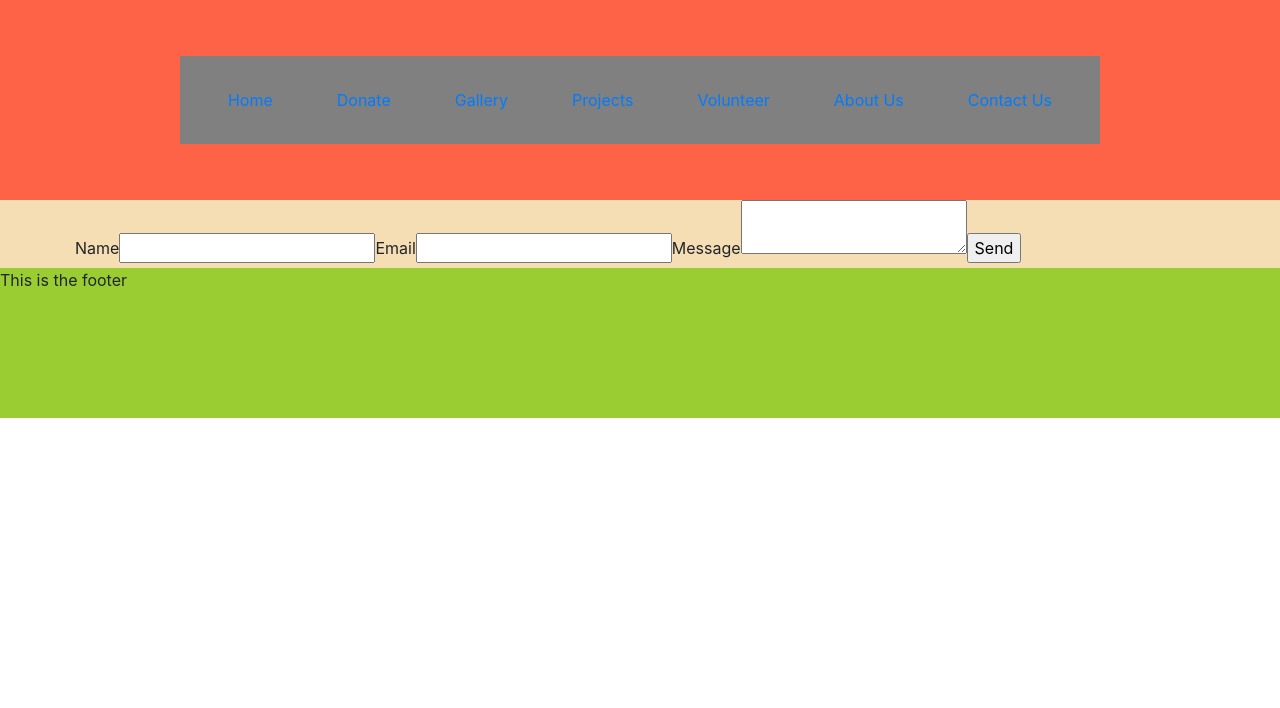
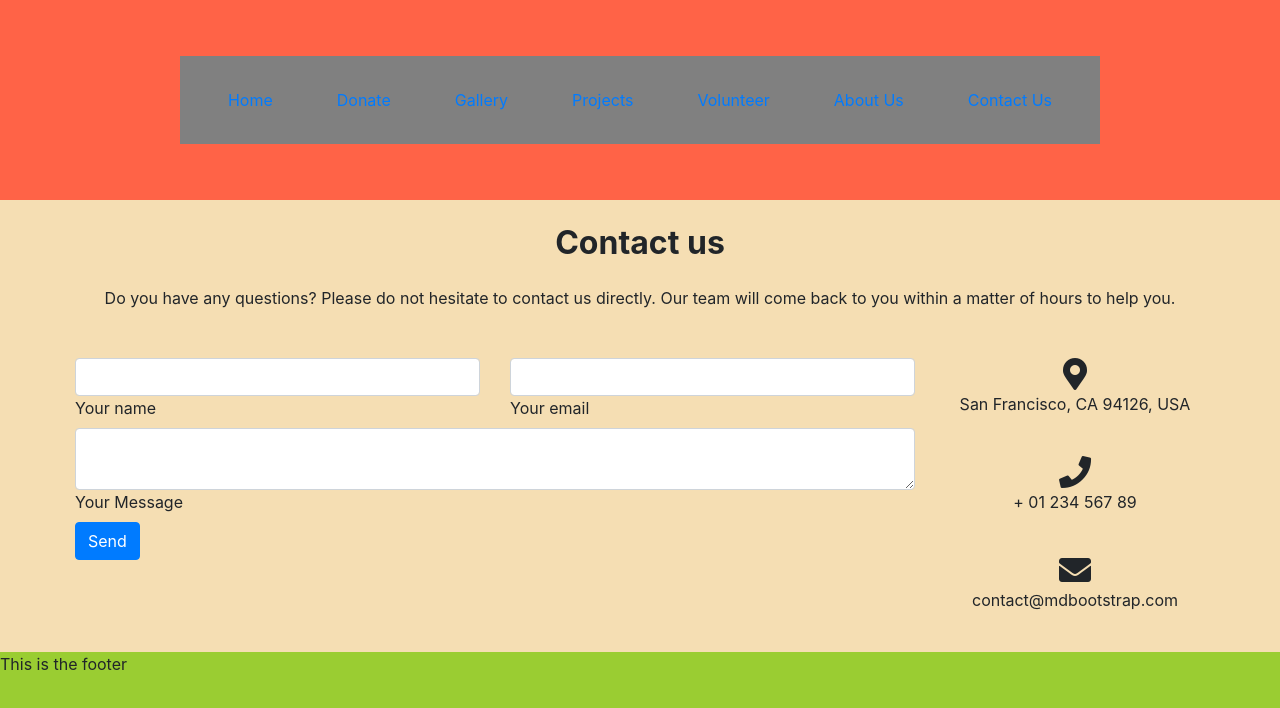
Before and after one commit to rasulacaldera/acapella, an Angular app: page /contact-us in a window 1280 px wide. Shown: the top 708 px of the page. Built offline with nearby package versions, Linux system fonts and the light colour scheme.

Commit message:
amending html

```diff
--- a/src/app/pages/contact-us/contact-us.component.html
+++ b/src/app/pages/contact-us/contact-us.component.html
@@ -1,13 +1,97 @@
+<section class="mb-4">
+  <!--Section heading-->
+  <h2 class="h1-responsive font-weight-bold text-center my-4">Contact us</h2>
+  <!--Section description-->
+  <p class="text-center w-responsive mx-auto mb-5">
+    Do you have any questions? Please do not hesitate to contact us directly.
+    Our team will come back to you within a matter of hours to help you.
+  </p>
+
+  <div class="row">
+    <!--Grid column-->
+    <div class="col-md-9 mb-md-0 mb-5">
       <form
         [formGroup]="profileForm"
         class="contact-form"
         (submit)="sendEmail($event)"
       >
-  <label>Name</label>
-  <input formControlName="name" type="text" name="user_name" />
-  <label>Email</label>
-  <input formControlName="email" type="email" name="user_email" />
-  <label>Message</label>
-  <textarea formControlName="message" name="message"></textarea>
-  <input type="submit" value="Send" />
+        <!--Grid row-->
+        <div class="row">
+          <!--Grid column-->
+          <div class="col-md-6">
+            <div class="md-form mb-0">
+              <input
+                formControlName="name"
+                type="text"
+                name="user_name"
+                class="form-control"
+              />
+              <label for="name" class="">Your name</label>
+            </div>
+          </div>
+          <!--Grid column-->
+
+          <!--Grid column-->
+          <div class="col-md-6">
+            <div class="md-form mb-0">
+              <input
+                formControlName="email"
+                type="email"
+                id="email"
+                name="user_email"
+                class="form-control"
+              />
+              <label for="email" class="">Your email</label>
+            </div>
+          </div>
+          <!--Grid column-->
+        </div>
+        <!--Grid row-->
+
+        <!--Grid row-->
+        <div class="row">
+          <div class="col-md-12">
+            <div class="md-form mb-0">
+              <textarea
+                formControlName="message"
+                type="text"
+                id="message"
+                name="message"
+                class="form-control md-textarea"
+              ></textarea>
+              <label for="message" class="">Your Message</label>
+            </div>
+          </div>
+        </div>
+        <!--Grid row-->
+
+        <!--Grid row-->
+        <div class="text-center text-md-left">
+          <input type="submit" class="btn btn-primary" value="Send" />
+        </div>
       </form>
+    </div>
+    <!--Grid column-->
+
+    <!--Grid column-->
+    <div class="col-md-3 text-center">
+      <ul class="list-unstyled mb-0">
+        <li>
+          <i class="fas fa-map-marker-alt fa-2x"></i>
+          <p>San Francisco, CA 94126, USA</p>
+        </li>
+
+        <li>
+          <i class="fas fa-phone mt-4 fa-2x"></i>
+          <p>+ 01 234 567 89</p>
+        </li>
+
+        <li>
+          <i class="fas fa-envelope mt-4 fa-2x"></i>
+          <p>contact@mdbootstrap.com</p>
+        </li>
+      </ul>
+    </div>
+    <!--Grid column-->
+  </div>
+</section>
```
Lines whose indentation alone changed are shown as unchanged.
